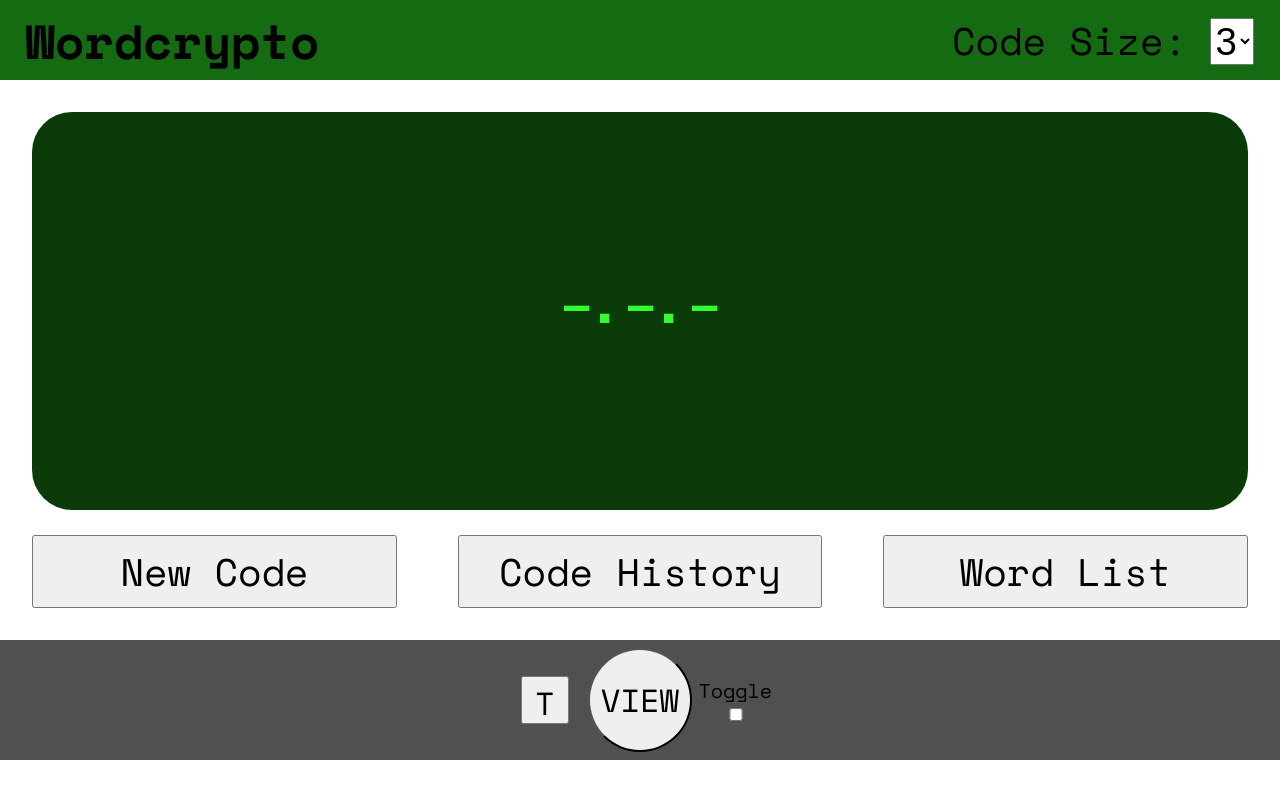
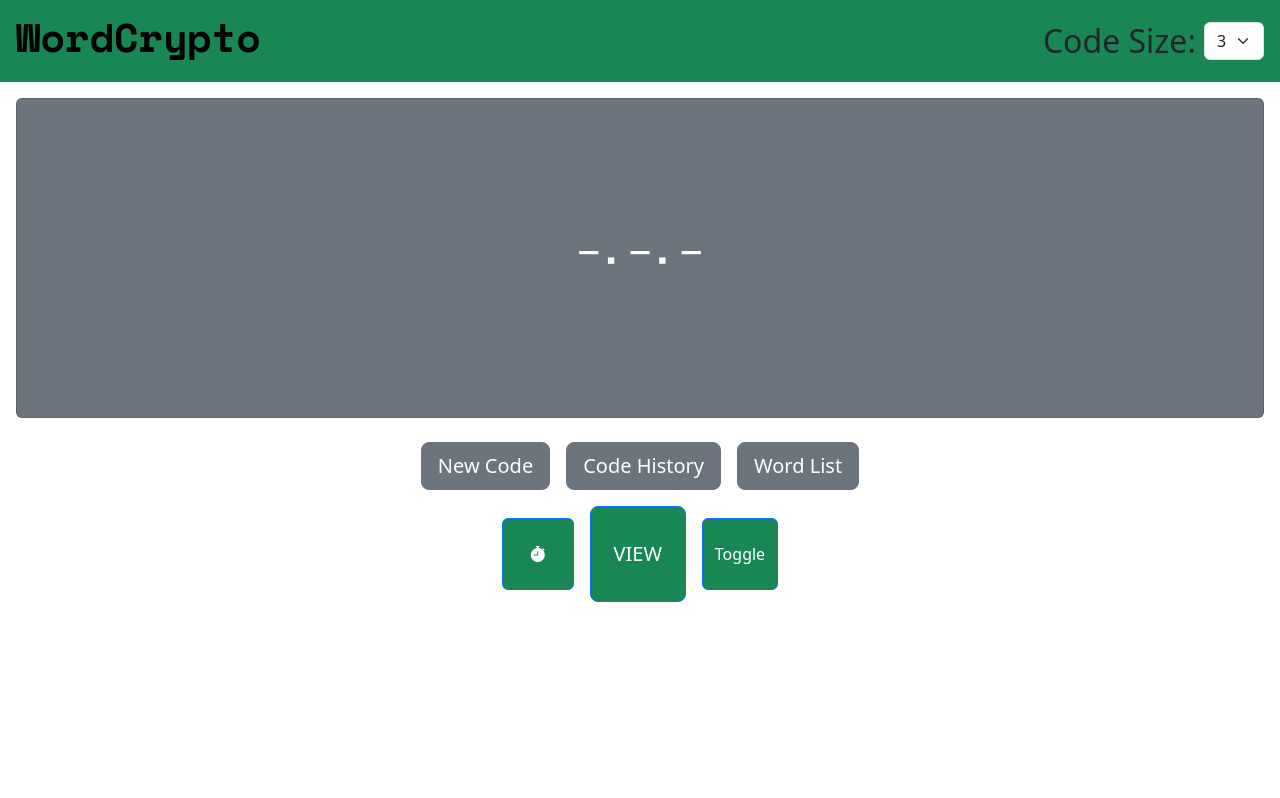
Before and after one commit to NathanCruz98/wordcrypto, a plain HTML site: page index.html in a window 1280 px wide. Drawn offline with nearby package versions, Linux system fonts and the light colour scheme.

Commit message:
Bootstrap Overhaul
Redo of the app with the presence the Bootstrap CSS framework

```diff
--- a/index.html
+++ b/index.html
@@ -14,44 +14,59 @@
 		<link rel="preconnect" href="https://fonts.googleapis.com">
 		<link rel="preconnect" href="https://fonts.gstatic.com" crossorigin>
 		<link href="https://fonts.googleapis.com/css2?family=Space+Mono:ital,wght@0,400;0,700;1,400;1,700&display=swap" rel="stylesheet">
+		<!--Bootstrap CDN via jsDeliver-->
+		<link href="https://cdn.jsdelivr.net/npm/bootstrap@5.3.3/dist/css/bootstrap.min.css" rel="stylesheet" integrity="sha384-QWTKZyjpPEjISv5WaRU9OFeRpok6YctnYmDr5pNlyT2bRjXh0JMhjY6hW+ALEwIH" crossorigin="anonymous">
+		<!--Bootstrap Icons CDN via jsDeliver-->
+		<link rel="stylesheet" href="https://cdn.jsdelivr.net/npm/bootstrap-icons@1.11.3/font/bootstrap-icons.min.css">
 	</head>
 	<body>
 		<!--Header
 			Contains the app title and code size option
 		-->
 		<header>
-			<h1 id="title">Wordcrypto</h1>
+			<nav class="navbar navbar-expand-md bg-success">
+				<div class="container-fluid d-flex justify-content-between align-items-center px-3 ">
+					<div class="flex-grow-1">
+						<h1 class="navbar-brand" id="title"><strong>WordCrypto</strong></h1>
+					</div>
+					<div class="pe-2">
+						<label for="code-size" id="code-size-text">Code Size: </label>
+					</div>
 					<div>
-				<label for="codeSize" class="settings">Code Size: </label>
-				<select id="codeSize" class="settings">
+						<select class="form-select" id="code-size">
 							<option value="2">2</option>
 							<option value="3" selected>3</option>
 							<option value="4">4</option>
 						</select>
 					</div>
+				</div>
+			</nav>
 		</header>
-		<!--DIV: mainScreen
+		<!--DIV: mainScreen OLD
 			Contains the code screen and various buttons
 		-->
-		<div id="mainScreen">
-			<div id="codeScreen">
-				<h2 id="codeText">-.-.-</h2>
+		<div class="d-flex flex-column" id="main-content">
+			<div class="flex-grow-1 flex-fill">
+				<div class="card d-flex justify-content-center align-items-center m-3 text-bg-secondary flex-grow-1 flex-fill">
+					<h2 id="code-text">-.-.-</h2>
 				</div>
-			<button type="button" id="newCodeButton" class="screen-button">New Code</button>
-			<button type="button" id="codeHistoryButton" class="screen-button">Code History</button>
-			<button type="button" id="wordListButton" class="screen-button">Word List</button>
 			</div>
-		<!--DIV: mainButtons
+			<div class="container-fluid d-flex justify-content-center gap-3 p-2" id="screen-buttons">
+				<button class="btn btn-secondary btn-lg" type="button" id="new-code-button">New Code</button>
+				<button class="btn btn-secondary btn-lg" type="button" id="code-history-button">Code History</button>
+				<button class="btn btn-secondary btn-lg" type="button" id="word-list-button">Word List</button>
+			</div>
+			<!--DIV: mainButtons OLD
 				Contains the view button and timer button
 			-->
-		<div id="mainButtons">
-			<button type="button" id="timerButton">T</button>
-			<button type="button" id="viewButton">VIEW</button>
-			<div id="toggleView">
-				<label for="toggleCheckbox" id="toggleText">Toggle</label>
-				<input type="checkbox" id="toggleCheckbox"></button>
+			<div class="container-fluid d-flex justify-content-center gap-3 align-items-center p-2" id="main-buttons">
+				<button class="btn btn-primary bg-success"  type="button" id="timer-button"><i class="bi bi-stopwatch-fill"></i></button>
+				<button class="btn btn-primary btn-lg bg-success" type="button" id="view-button">VIEW</button>
+				<input class="btn-check " type="checkbox" id="toggle-checkbox">
+				<label class="btn btn-primary d-flex justify-content-center align-items-center bg-success" for="toggle-checkbox" id="toggle-text">Toggle</label>
 			</div>
 		</div>
 		<script src="./script.js"></script>
+		<script src="https://cdn.jsdelivr.net/npm/bootstrap@5.3.3/dist/js/bootstrap.bundle.min.js" integrity="sha384-YvpcrYf0tY3lHB60NNkmXc5s9fDVZLESaAA55NDzOxhy9GkcIdslK1eN7N6jIeHz" crossorigin="anonymous"></script>
 	</body>
 </html>
--- a/script.js
+++ b/script.js
@@ -1,16 +1,16 @@
 // Variables for the Header: Code Size
-const codeSize = document.getElementById('codeSize');
+const codeSize = document.getElementById('code-size');
 
 // Variables for the Main Screen Div: Code text, New Code Button, Code History Button, Word List Button
-const codeText = document.getElementById('codeText');
-const newCodeButton = document.getElementById('newCodeButton');
-const codeHistoryButton = document.getElementById('codeHistoryButton');
-const wordListButton = document.getElementById('wordListButton');
+const codeText = document.getElementById('code-text');
+const newCodeButton = document.getElementById('new-code-button');
+const codeHistoryButton = document.getElementById('code-history-button');
+const wordListButton = document.getElementById('word-list-button');
 
 // Variables for the Main Buttons Div: Timer Button, View Button, Toggle View Checkbox
-const timerButton = document.getElementById('timerButton');
-const viewButton = document.getElementById('viewButton');
-const toggleCheckbox = document.getElementById('toggleCheckbox');
+const timerButton = document.getElementById('timer-button');
+const viewButton = document.getElementById('view-button');
+const toggleCheckbox = document.getElementById('toggle-checkbox');
 
 // Variables for various code screen text aspects
 let codeArray = [1,2,3,4];
--- a/styles.css
+++ b/styles.css
@@ -1,135 +1,46 @@
-:root {
-	--small-font: clamp(1rem, min(3vw, 5vh), 2rem);
-	--medium-font: clamp(1rem, min(3vw, 5vh), 2.5rem);
-	--large-font: clamp(1rem, min(8vw, 6vh), 3.5rem);
+.card {
+    margin: 2dvh 2dvw;
+    min-height: 40dvh;
+    height: 120dvh;
 }
 
-body {
-	font-family: "Space Mono", Arial, system-ui;
-	margin: 0;
+#screen-buttons > button {
+    min-width: 6rem;
+    min-height: 3rem;
 }
 
+#view-button {
+    min-width: 6rem;
+    min-height: 6rem;
+}
 
-/*navbar Flexbox*/
-
-header {
-	background-color: #146b12;
-
-	display: flex;
-	justify-content: space-between;
-	align-items: center;
-
-	height: clamp(2.5rem, 10vh, 10vh);
-	padding: 0 2%;
+#main-buttons > #timer-button, #toggle-text {
+    min-width: 4.5rem;
+    min-height: 4.5rem;
 }
 
 #title {
-	font-size: var(--large-font);
+    font-size: 2.5rem;
+    font-family: "Space Mono", "Helvetica Neue", Helvetica, Arial, sans-serif;
 }
 
-.settings {
-	font-size: var(--medium-font);
+#code-size-text {
+    font-size: 2rem;
 }
 
-
-/*mainScreen Grid*/
-
-#mainScreen {
-	height: 62vh;
-
-	display: grid;
-	grid-template-columns: repeat(3, 1fr);
-	grid-template-rows: repeat(8, 1fr);
-	gap: 5%;
-
-	margin: min(4vw, 4vh)
+#code-text {
+    font-size: clamp(1.5rem, 2vw, 6rem);
+    text-align: center;
+    font-family: "Press Start 2P", "Helvetica Neue", Helvetica, Arial, sans-serif;
 }
 
-/* -- Removed Feature: Scanline Filter
-#codeScreen::before {
-	content: " ";
-	display: block;
-	position: absolute;
-	top: 14vh;
-	left: 2vw;
-	bottom: 38vh;
-	right: 2vw;
-	background: linear-gradient(rgba(18, 16, 16, 0) 50%, rgba(0, 0, 0, 0.25) 50%), linear-gradient(90deg, rgba(255, 0, 0, 0.06), rgba(0, 255, 0, 0.02), rgba(0, 0, 255, 0.06));
-	z-index: 2;
-	background-size: 100% 2px, 3px 100%;
-	pointer-events: none;
+@media screen and (max-width: 576px) {
+    #title {
+        font-size: 1.5rem;
+    }
+
+    #code-size-text {
+        font-size: 1rem;
+    }
+
 }
-*/
-
-#codeScreen {
-	background-color: #0a3b09;
-	color: #30ff2b;
-
-	grid-column: span 3;
-	grid-row: span 7;
-
-	display: flex;
-	justify-content: center;
-	align-items: center;
-
-	border-radius: 40px;
-}
-
-#codeText {
-	font-family: "Press Start 2P", Arial, system-ui;
-	font-size: clamp(1.5rem, 4vh, 4vh);
-	text-align: center;
-}
-
-#mainScreen button {
-	grid-row: 8;
-
-	font-family: "Space Mono", Arial, system-ui;
-	font-size: var(--medium-font);
-	padding: 6px 24px;
-}
-
-/*mainButtons Flexbox*/
-
-#mainButtons {
-	background-color: #505050;
-
-	display: flex;
-	justify-content: center;
-	align-items: center;
-
-	height: clamp(4rem, 15vh, 15vh);
-}
-
-#timerButton {
-	font-family: "Space Mono", Arial, system-ui;
-	font-size: var(--small-font);
-	height: clamp(2rem, 6vh, 6vh);
-	width: clamp(2rem, 6vh, 6vh);
-}
-
-#viewButton {
-	font-family: "Space Mono", Arial, system-ui;
-	font-size: var(--small-font);
-	height: clamp(4rem, 13vh, 13vh);
-	width: clamp(4rem, 13vh, 13vh);
-	border-radius: 50%;
-	margin: 0 1.5vw;
-}
-
-#toggleCheckbox {
-	height: 30px;
-	width: 30px;
-}
-
-#toggleView {
-
-	height: clamp(2rem, 6vh, 6vh);
-	width: clamp(2rem, 6vh, 6vh);
-	display: flex;
-	flex-direction: column;
-	align-items: center;
-
-	/*Special Small Size Font*/
-	font-size: clamp(1rem, min(3vw, 5vh), 1.25rem);
-}
```
Lines whose indentation alone changed are shown as unchanged.
